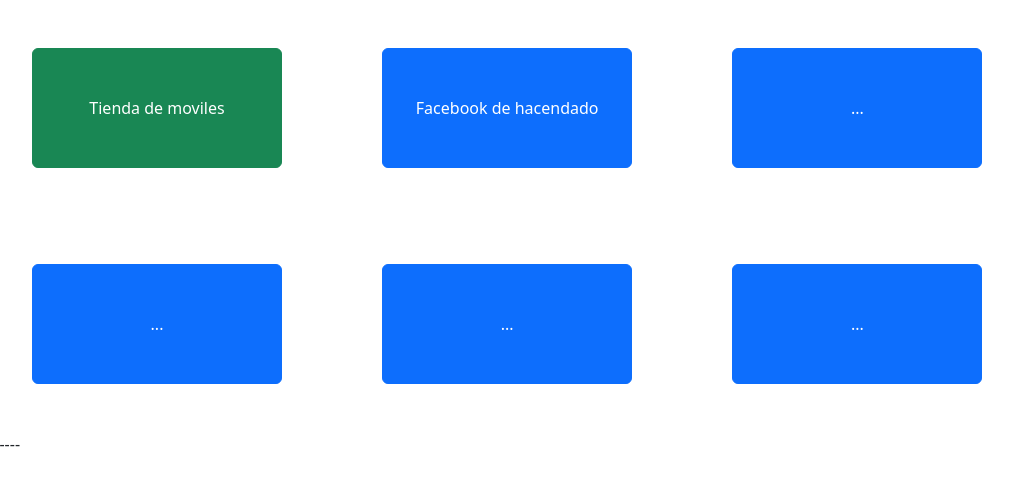
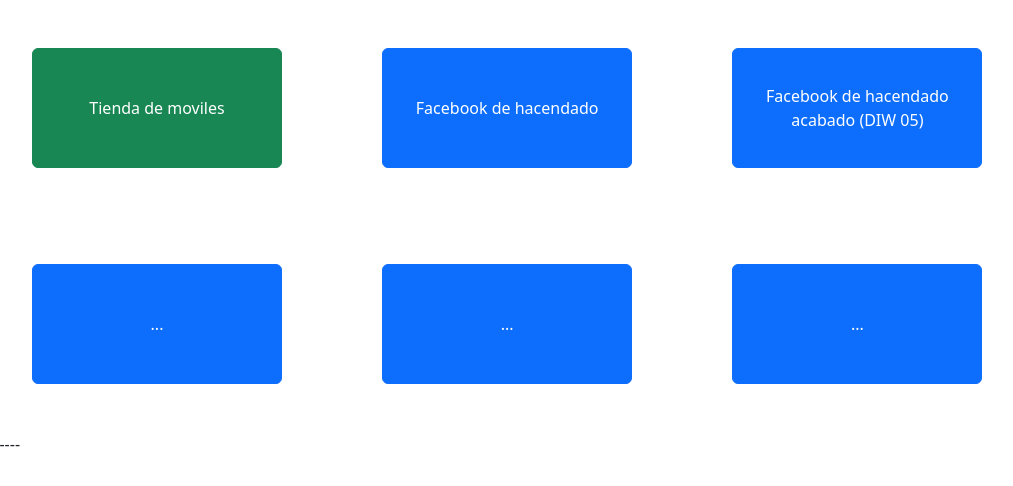
Before and after one commit to Jagoba90/jagoba90.github.io, a plain HTML site: page index.html in a window 1280 px wide. Shown: the whole page, without its empty margins (16-1029 px from the left). Drawn offline with nearby package versions, Linux system fonts and the light colour scheme.

Commit message:
agregada pagina 3

```diff
--- a/index.html
+++ b/index.html
@@ -17,7 +17,7 @@
         </button>
 
         <button type="button" class="btn btn-primary m-5" style="width: 250px; height: 120px;">
-            <a href="#" class="btn d-flex justify-content-center align-items-center" style="text-decoration: none; color: white; width: 100%; height: 100%;">...</a>
+            <a href="./pagina3/index.html" class="btn d-flex justify-content-center align-items-center" style="text-decoration: none; color: white; width: 100%; height: 100%;">Facebook de hacendado acabado (DIW 05)</a>
         </button>
 
         <button type="button" class="btn btn-primary m-5" style="width: 250px; height: 120px;">
```
